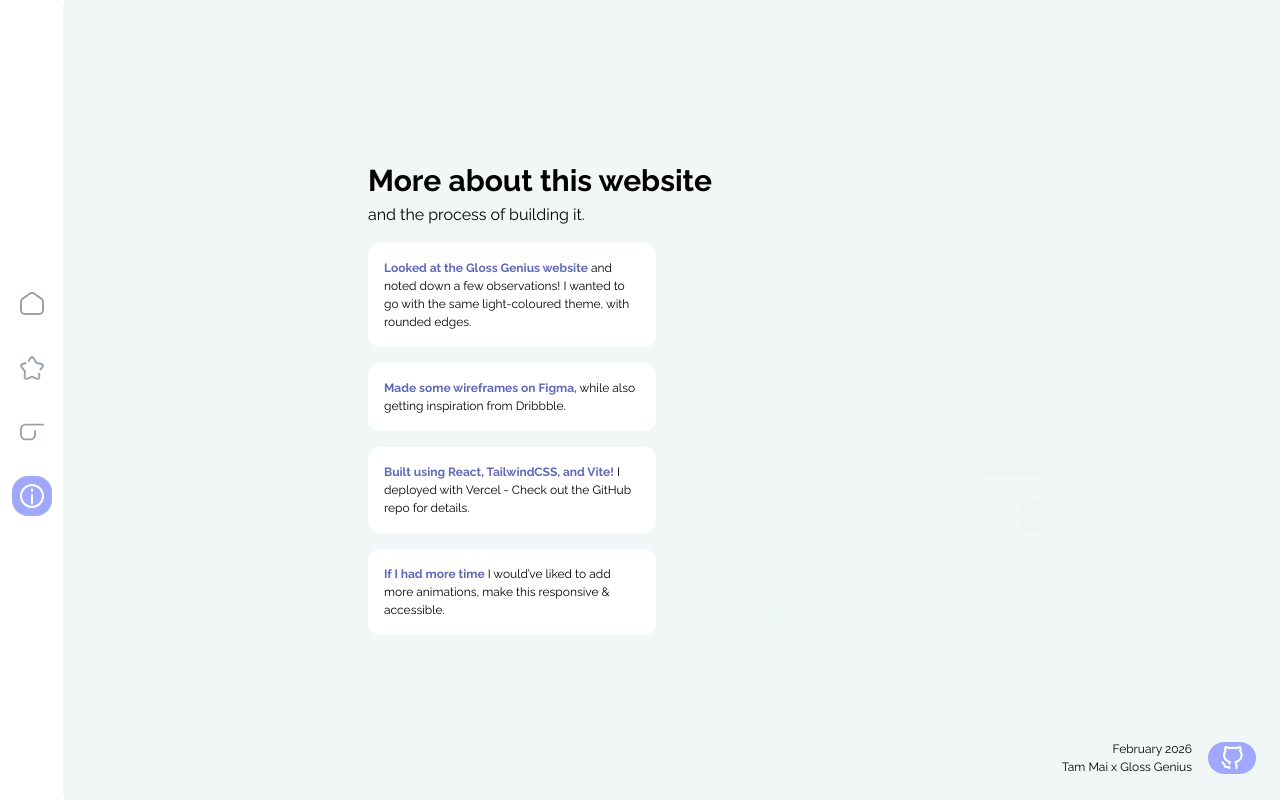
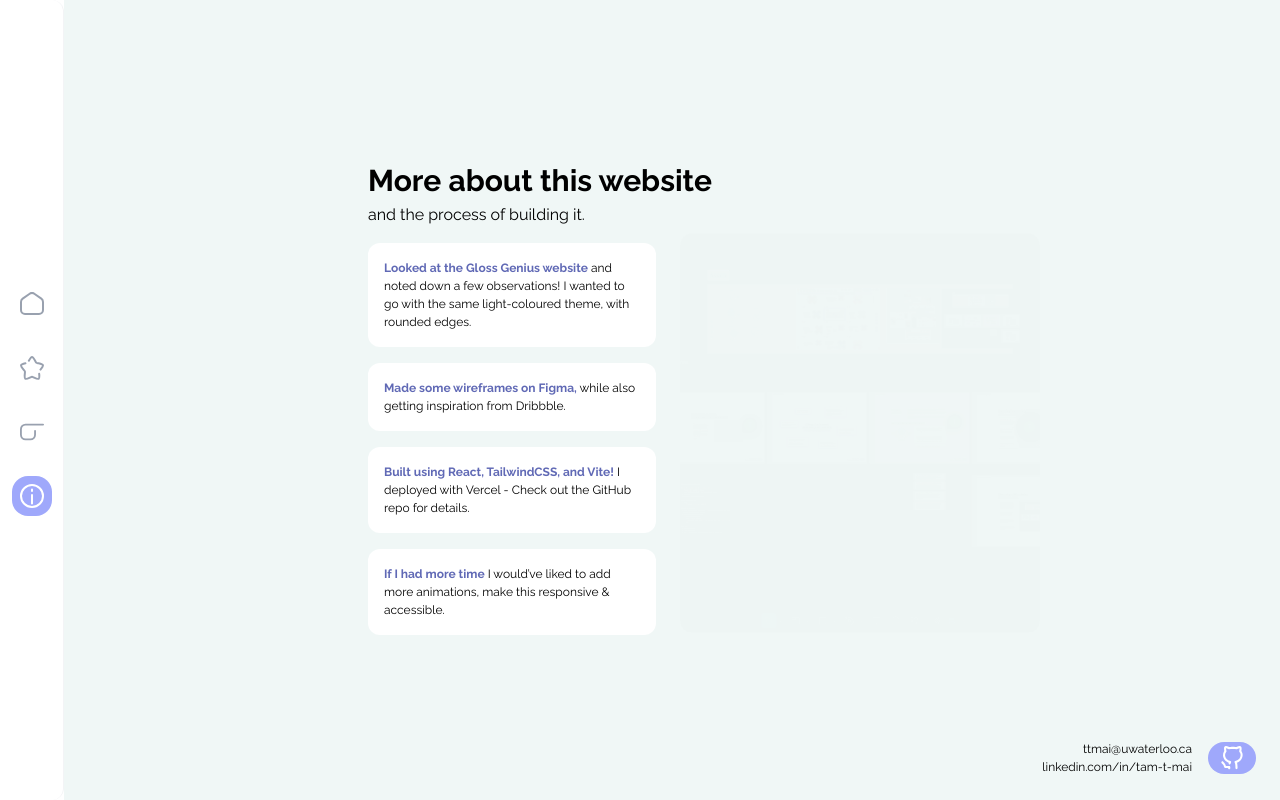
Before and after one commit to shuttlecodes/tam-portfolio, a React (Vite) app: page /about in a window 1280 px wide. Built offline with nearby package versions, Linux system fonts and the light colour scheme.

Commit message:
update footer

```diff
--- a/src/components/Footer.tsx
+++ b/src/components/Footer.tsx
@@ -4,10 +4,10 @@
     return (
         <div className="fixed top-6 md:top-auto md:bottom-6 right-6 flex gap-4 items-center text-right text-black">
             <div className="flex flex-col">
-                <p>February 2026</p>
-                <p>Tam Mai x Gloss Genius</p>
+                <p><a href="mailto:ttmai@uwaterloo.ca" target="_blank" >ttmai@uwaterloo.ca</a></p>
+                <p><a href="https://www.linkedin.com/in/tam-t-mai/" target="_blank" >linkedin.com/in/tam-t-mai</a></p>
             </div>
-            <a href="https://github.com/shuttlecodes/gloss-genius-site" target="_blank" rel="noopener noreferrer" className="bg-accent rounded-2xl py-1 px-3 flex items-center justify-center text-white">
+            <a href="https://github.com/shuttlecodes" target="_blank" className="bg-accent rounded-2xl py-1 px-3 flex items-center justify-center text-white">
                 <GitHubIcon />
             </a>
         </div>
```
